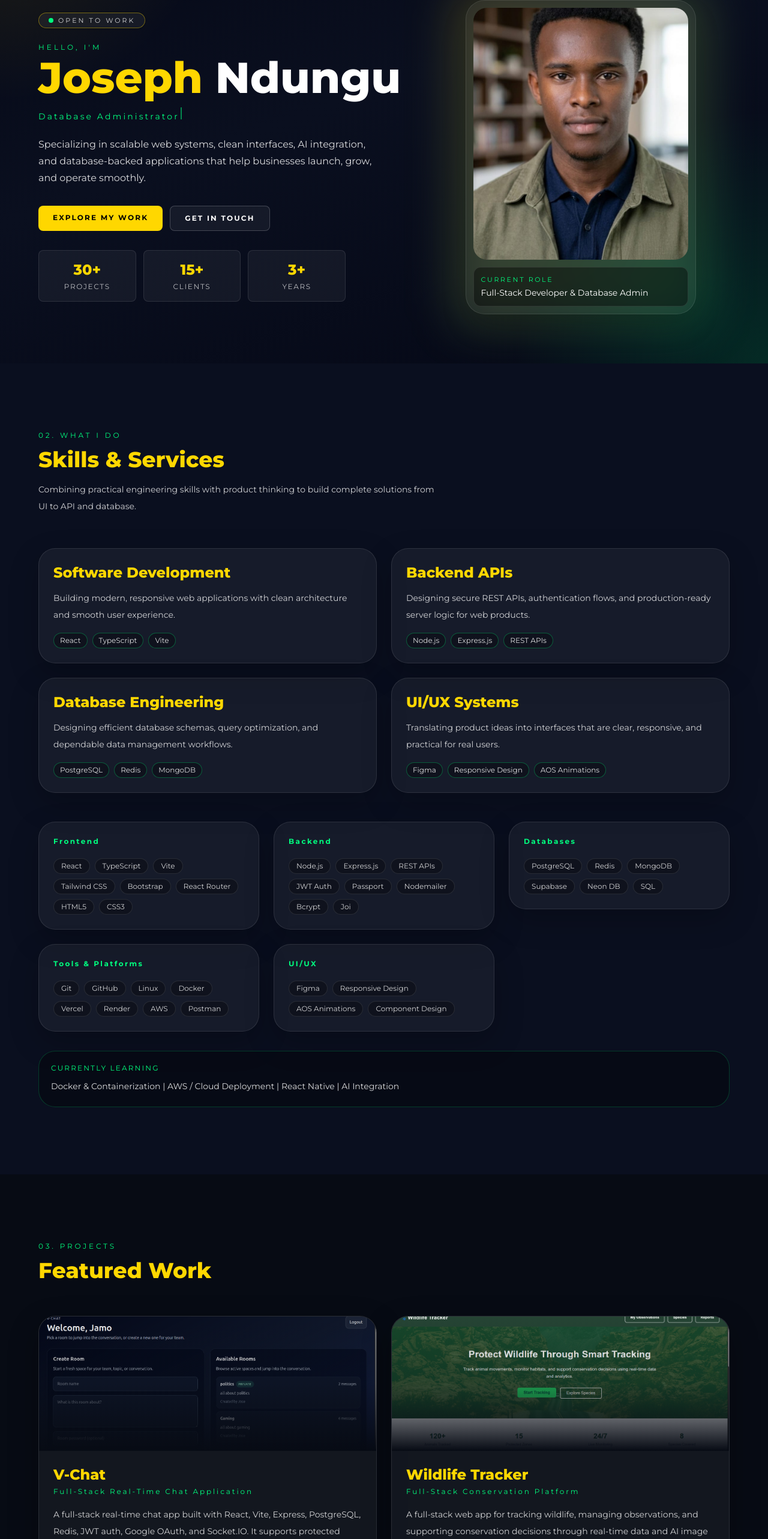
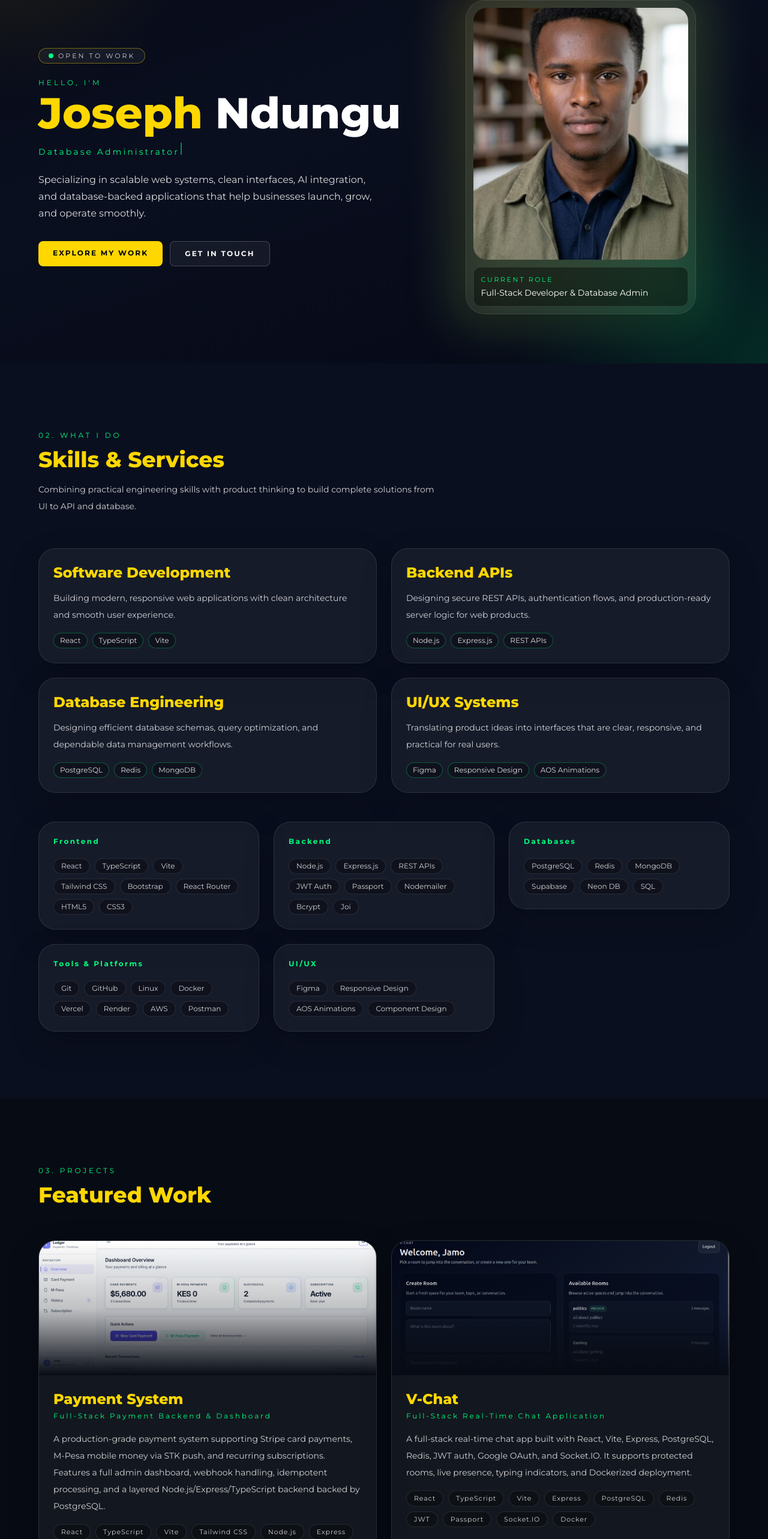
Before and after one commit to Kabzjose/joseph, a React (Vite) app: page / in a window 1280 px wide. Shown: the part 194-2760 px from the top of the page at 60% size. Built offline with nearby package versions, Linux system fonts and the light colour scheme.

Commit message:
added payment system project

```diff
--- a/src/components/Hero.jsx
+++ b/src/components/Hero.jsx
@@ -68,20 +68,6 @@ export default function Hero() {
             </a>
           </div>
 
-          <div className="mt-8 grid max-w-lg grid-cols-3 gap-3 text-center text-xs">
-            <div className="rounded-lg border border-white/10 bg-white/5 px-3 py-4">
-              <p className="font-[Montserrat] text-2xl font-extrabold text-[#FFD700]">30+</p>
-              <p className="mt-1 font-[Montserrat] tracking-[0.14em] text-white/70">PROJECTS</p>
-            </div>
-            <div className="rounded-lg border border-white/10 bg-white/5 px-3 py-4">
-              <p className="font-[Montserrat] text-2xl font-extrabold text-[#FFD700]">15+</p>
-              <p className="mt-1 font-[Montserrat] tracking-[0.14em] text-white/70">CLIENTS</p>
-            </div>
-            <div className="rounded-lg border border-white/10 bg-white/5 px-3 py-4">
-              <p className="font-[Montserrat] text-2xl font-extrabold text-[#FFD700]">3+</p>
-              <p className="mt-1 font-[Montserrat] tracking-[0.14em] text-white/70">YEARS</p>
-            </div>
-          </div>
         </div>
 
         <div className="relative mx-auto w-full max-w-sm">
--- a/src/components/Skills.jsx
+++ b/src/components/Skills.jsx
@@ -83,12 +83,6 @@ export default function Skills() {
           ))}
         </div>
 
-        <FadeIn delay={0.25} className="mt-8">
-          <div className="rounded-[1.75rem] border border-[#00FF7F]/20 bg-black/30 p-5">
-            <p className="font-[Montserrat] text-xs tracking-[0.18em] text-[#00FF7F]">CURRENTLY LEARNING</p>
-            <p className="mt-2 text-sm leading-7 text-white/85">{CURRENTLY_LEARNING.join(" | ")}</p>
-          </div>
-        </FadeIn>
       </div>
     </section>
   );
--- a/src/data/portfolioData.js
+++ b/src/data/portfolioData.js
@@ -1,3 +1,4 @@
+import paymentSystemImage from "../assets/paymentsystem.png";
 import vChatImage from "../assets/v-chat.png";
 import wildlifeTrackerImage from "../assets/wildlifetracker.png";
 import reelwiseImage from "../assets/reelwise.png";
@@ -23,6 +24,26 @@ export const SKILLS = {
 };
 
 export const PROJECTS = [
+
+  {
+    title: "Payment System",
+    tagline: "Full-Stack Payment Backend & Dashboard",
+    description:
+      "A production-grade payment system supporting Stripe card payments, M-Pesa mobile money via STK push, and recurring subscriptions. Features a full admin dashboard, webhook handling, idempotent processing, and a layered Node.js/Express/TypeScript backend backed by PostgreSQL.",
+    tech: ["React", "TypeScript", "Vite", "Tailwind CSS", "Node.js", "Express", "PostgreSQL", "Stripe", "M-Pesa", "JWT", "Zod"],
+    live: "https://payment-system-one-chi.vercel.app/",
+    features: [
+      "Stripe PaymentIntents & Webhooks",
+      "M-Pesa STK Push (Daraja API)",
+      "Recurring Subscriptions",
+      "Full Admin Dashboard",
+      "Refunds & Plan Changes",
+      "User Suspension System",
+      "Idempotent Webhook Processing",
+    ],
+    color: "#6366f1",
+    image: paymentSystemImage,
+  },
 
   {
     title: "V-Chat",
```
Also changed, not shown: src/assets/paymentsystem.png (added).
